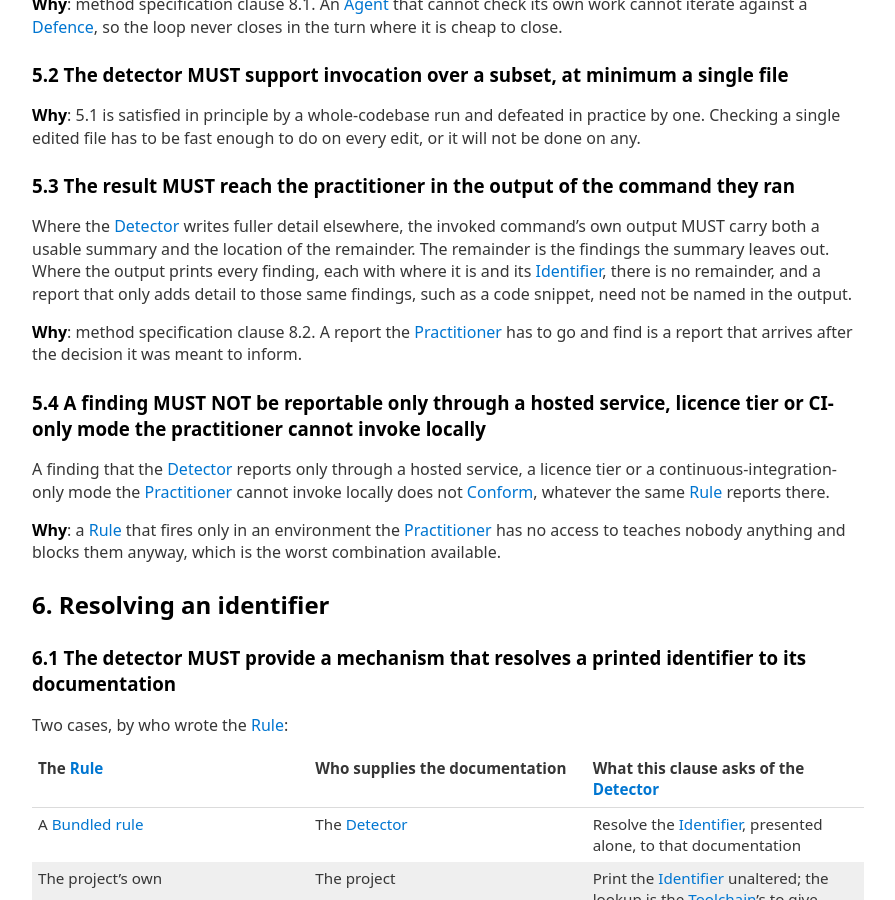
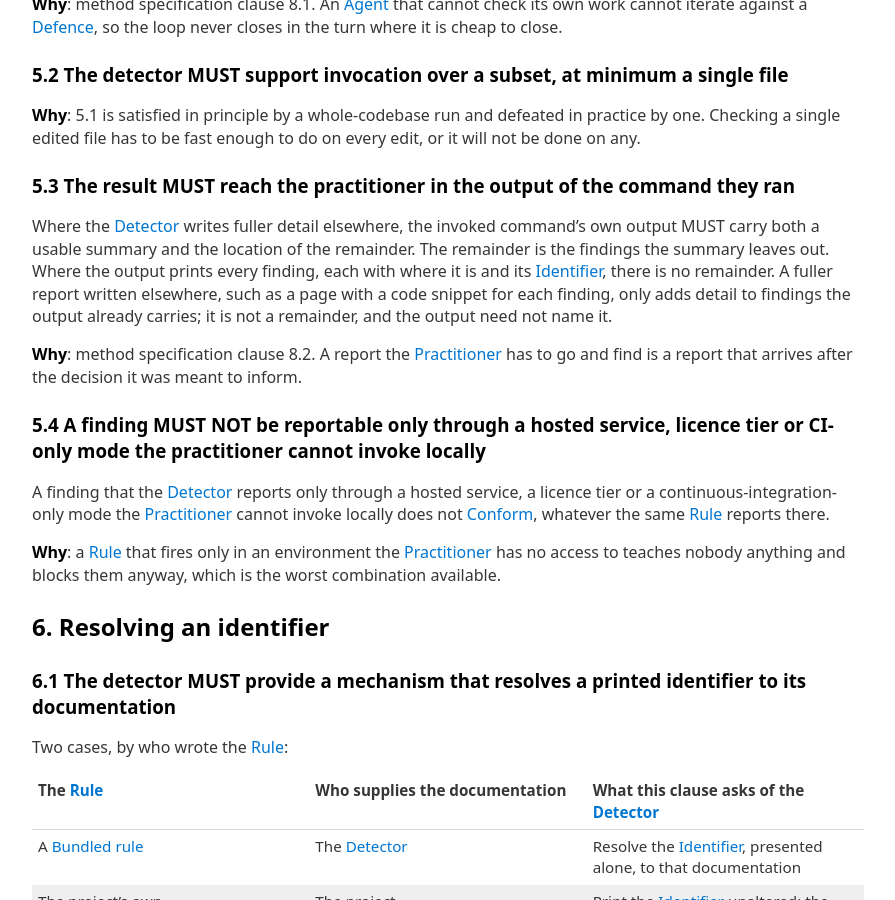
Before and after one commit to Defence-Before-Fix/defence-before-fix.github.io, a Jekyll site: the page built from DETECTOR-SPEC.md, in a window 1280 px wide and 900 px high, scrolled down 3752 px. Shown: the whole window, without its empty margins (192-1087 px from the left). Built offline with Jekyll 4.4.1, drawn with Linux system fonts in a browser that asks for light colours; our own code applies the rules of GitHub Pages for plain Markdown files.

Commit message:
Detector 5.3: a fuller report elsewhere is not a remainder
After run 63: the sentence on a report that only adds detail is a sentence of its own, with
its subject stated: a fuller report written elsewhere, such as a page with a code snippet for
each finding, only adds detail to findings the output already carries, is not a remainder, and
need not be named.

Co-Authored-By: Claude Fable 5.1 <noreply@anthropic.com>

```diff
--- a/DETECTOR-SPEC.md
+++ b/DETECTOR-SPEC.md
@@ -160,8 +160,9 @@ any.
 Where the [Detector] writes fuller detail elsewhere, the invoked command's own output MUST
 carry both a usable summary and the location of the remainder. The remainder is the findings
 the summary leaves out. Where the output prints every finding, each with where it is and its
-[Identifier], there is no remainder, and a report that only adds detail to those same findings,
-such as a code snippet, need not be named in the output.
+[Identifier], there is no remainder. A fuller report written elsewhere, such as a page with a
+code snippet for each finding, only adds detail to findings the output already carries; it is
+not a remainder, and the output need not name it.
 
 **Why**: method specification clause 8.2. A report the [Practitioner] has to go and find is a
 report that arrives after the decision it was meant to inform.
```
Also changed, not shown: CHANGELOG.md.
